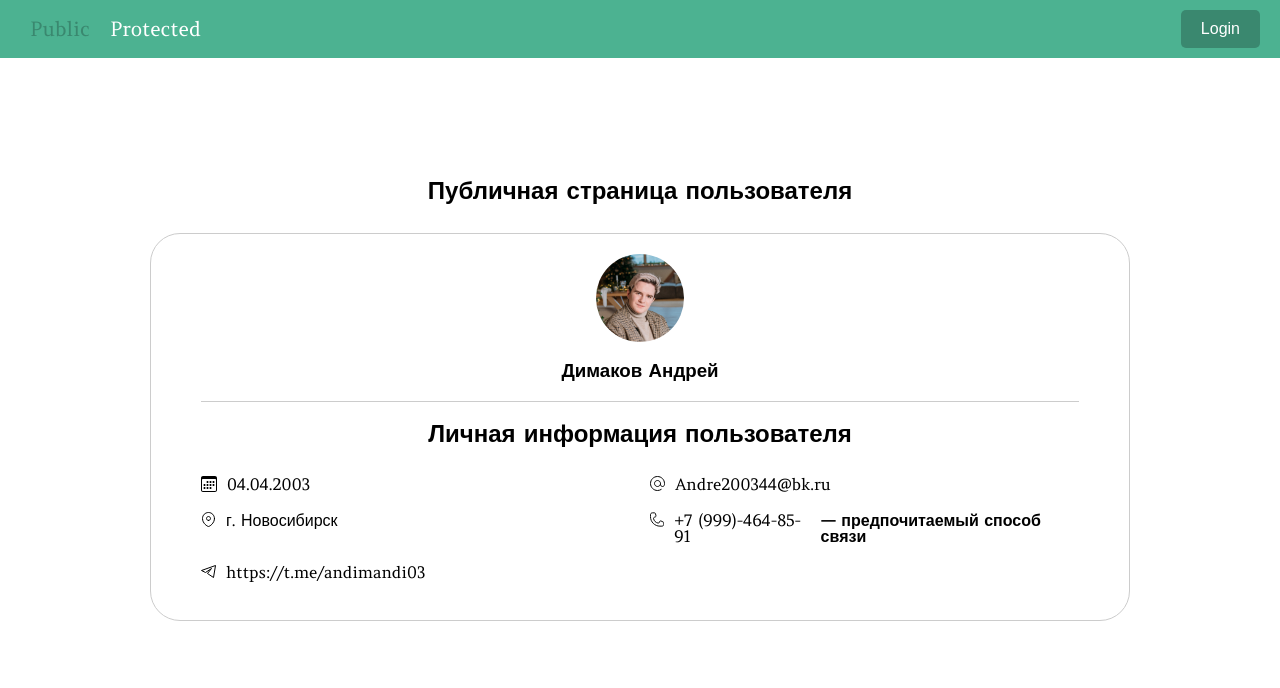
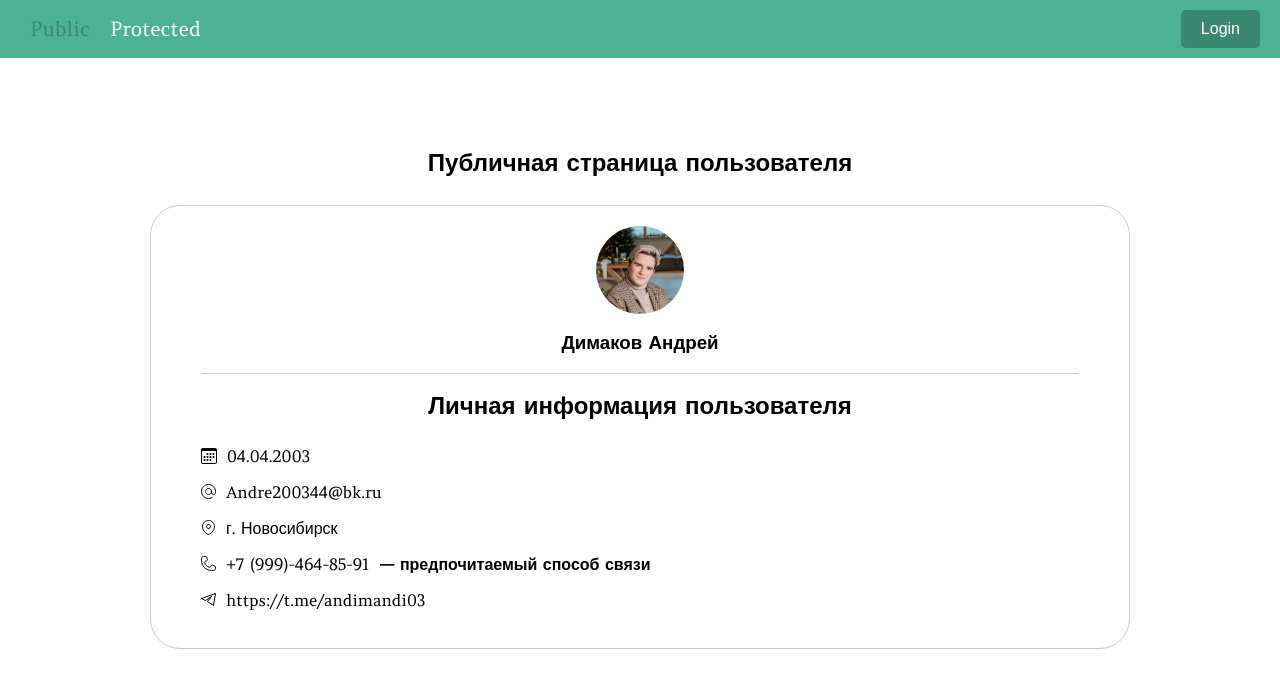
Before and after one commit to AndiMandi3/Vue-basic, a Vue app: page /public in a window 1280 px wide. Shown: the top 688 px of the page. Built offline with nearby package versions, Linux system fonts and the light colour scheme.

Commit message:
refactored: верстка элементов через flex

```diff
--- a/src/pages/publicPage/components/ContactInfo.vue
+++ b/src/pages/publicPage/components/ContactInfo.vue
@@ -97,8 +97,8 @@ const isPriorityClass = computed(() => ({"contact-info__item-note": props.priori
 
   &__elements {
     padding-top: 30px;
-    display: grid;
-    grid-template-columns: 1fr 1fr;
+    display: flex;
+    flex-wrap: wrap;
     gap: 20px;
 
     &-empty {
@@ -114,6 +114,7 @@ const isPriorityClass = computed(() => ({"contact-info__item-note": props.priori
 
   &__item {
     display: flex;
+    flex: 1 1 49%;
     gap: 10px;
 
     &-note {
```
